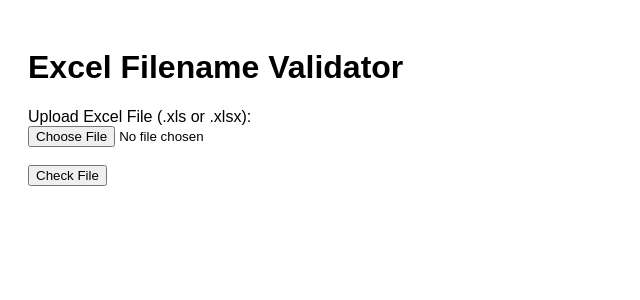
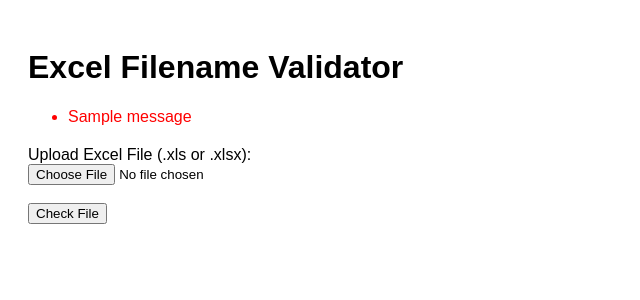
Before and after one commit to lokosmotos/ToxicB, a Flask app: page / in a window 1280 px wide. Shown: the top 300 px of the page, without its empty margins (0-640 px from the left). Run offline with Flask 3, Linux system fonts and the light colour scheme; one stand-in notice (Sample message) is shown.

Commit message:
Update index.html

```diff
--- a/templates/index.html
+++ b/templates/index.html
@@ -5,10 +5,25 @@
     <style>
         body { font-family: Arial, sans-serif; padding: 20px; }
         .results { margin-top: 20px; color: red; }
+        .flash-messages { color: red; margin-bottom: 20px; }
     </style>
 </head>
 <body>
     <h1>Excel Filename Validator</h1>
+
+    <!-- Move flash messages inside the body -->
+    {% with messages = get_flashed_messages() %}
+      {% if messages %}
+        <div class="flash-messages">
+          <ul>
+            {% for message in messages %}
+              <li>{{ message }}</li>
+            {% endfor %}
+          </ul>
+        </div>
+      {% endif %}
+    {% endwith %}
+
     <form method="POST" enctype="multipart/form-data">
         <label for="file">Upload Excel File (.xls or .xlsx):</label><br>
         <input type="file" name="file" required><br><br>
```
